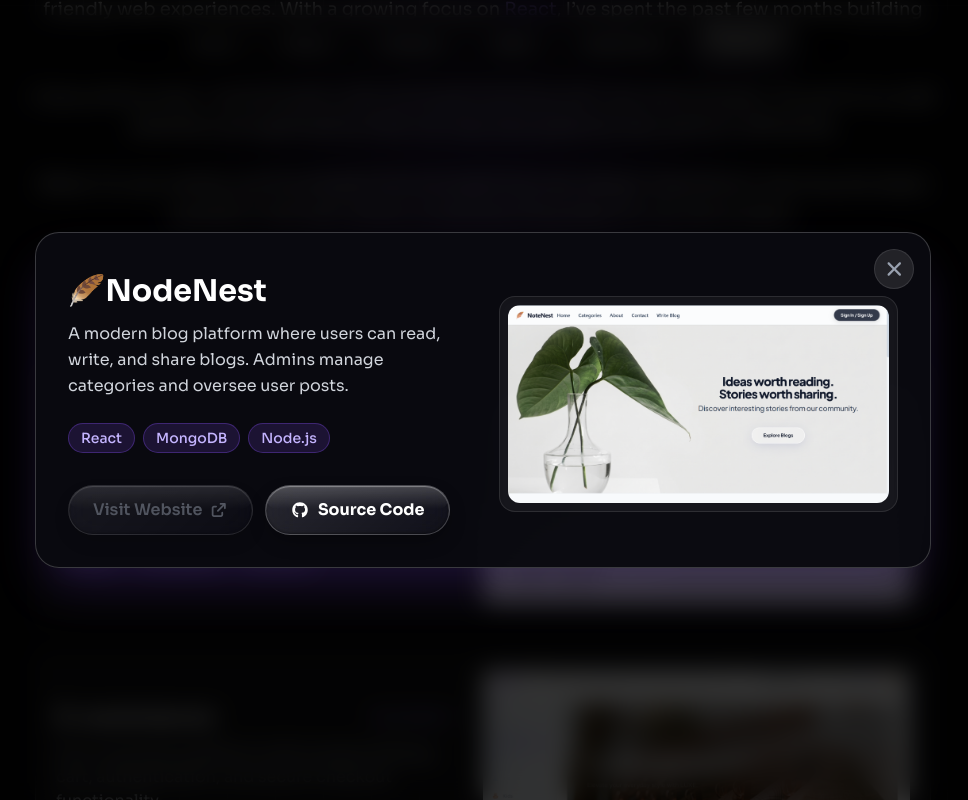
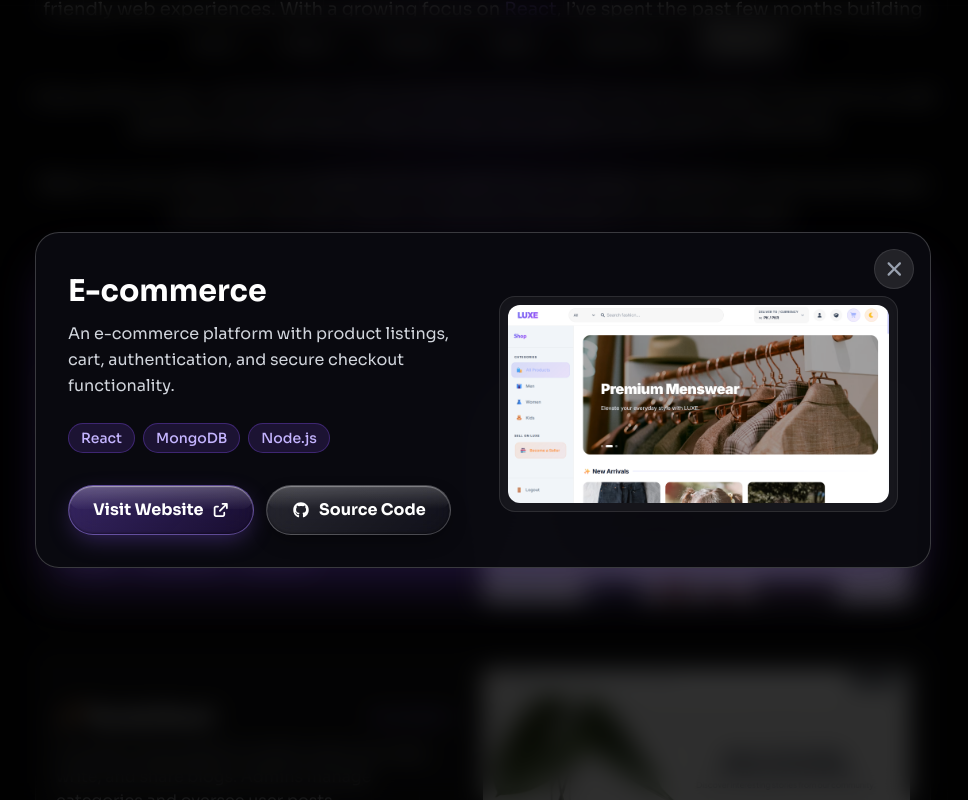
Before and after one commit to abdullah-git40/My-Portfolio, a React (Vite) app in the folder frontend/: page / in a window 1280 px wide. Both pictures are taken after a click on the element 640 px from the left and 1495 px from the top of the page. Shown: the part 1003-1803 px from the top of the page, without its empty margins (157-1125 px from the left). Built offline with nearby package versions, Linux system fonts and the light colour scheme.

Commit message:
Updated View Web Buttons

```diff
--- a/frontend/src/components/Projects/ProjectModal.jsx
+++ b/frontend/src/components/Projects/ProjectModal.jsx
@@ -80,7 +80,7 @@ function ProjectModal({ project, isOpen, onClose }) {
 
               {/* ACTION BUTTONS */}
               <div className="flex flex-wrap gap-3 justify-center md:justify-start">
-                {project.liveUrl ? (
+                {project.liveUrl && !project.isLiveDisabled ? (
                   <a
                     href={project.liveUrl}
                     target="_blank"
@@ -96,10 +96,11 @@ function ProjectModal({ project, isOpen, onClose }) {
                   <button
                     disabled
                     aria-disabled="true"
-                    className="glass-btn-secondary opacity-50 cursor-not-allowed w-full sm:w-auto px-6 py-3 rounded-full text-gray-400 font-semibold flex items-center justify-center gap-2 border-white/10"
+                    title="Website is currently unavailable"
+                    className="glass-btn-primary opacity-40 cursor-not-allowed w-full sm:w-auto px-6 py-3 rounded-full text-white/70 font-bold flex items-center justify-center gap-2 pointer-events-none filter grayscale-[30%]"
                   >
                     Visit Website{" "}
-                    <FontAwesomeIcon icon={faArrowUpRightFromSquare} className="text-sm" />
+                    <FontAwesomeIcon icon={faArrowUpRightFromSquare} className="text-sm opacity-60" />
                   </button>
                 )}
 
--- a/frontend/src/components/Projects/Projects.jsx
+++ b/frontend/src/components/Projects/Projects.jsx
@@ -9,15 +9,6 @@ function Projects() {
 
   const cardsData = [
     {
-      id: 1,
-      title: "🪶NodeNest",
-      description: "A modern blog platform where users can read, write, and share blogs. Admins manage categories and oversee user posts.",
-      image: image1,
-      tags: ["React", "MongoDB", "Node.js"],
-      liveUrl: null,
-      githubUrl: "https://github.com/abdullah-git40",
-    },
-    {
       id: 2,
       title: "E-commerce",
       description: "An e-commerce platform with product listings, cart, authentication, and secure checkout functionality.",
@@ -25,6 +16,16 @@ function Projects() {
       tags: ["React", "MongoDB", "Node.js"],
       liveUrl: "http://ec2-13-53-36-107.eu-north-1.compute.amazonaws.com/",
       githubUrl: "https://github.com/abdullah-git40/E-commerce.git",
+    },
+    {
+      id: 1,
+      title: "🪶NodeNest",
+      description: "A modern blog platform where users can read, write, and share blogs. Admins manage categories and oversee user posts.",
+      image: image1,
+      tags: ["React", "MongoDB", "Node.js"],
+      liveUrl: null,
+      isLiveDisabled: true,
+      githubUrl: "https://github.com/abdullah-git40",
     },
   ];
 
```
